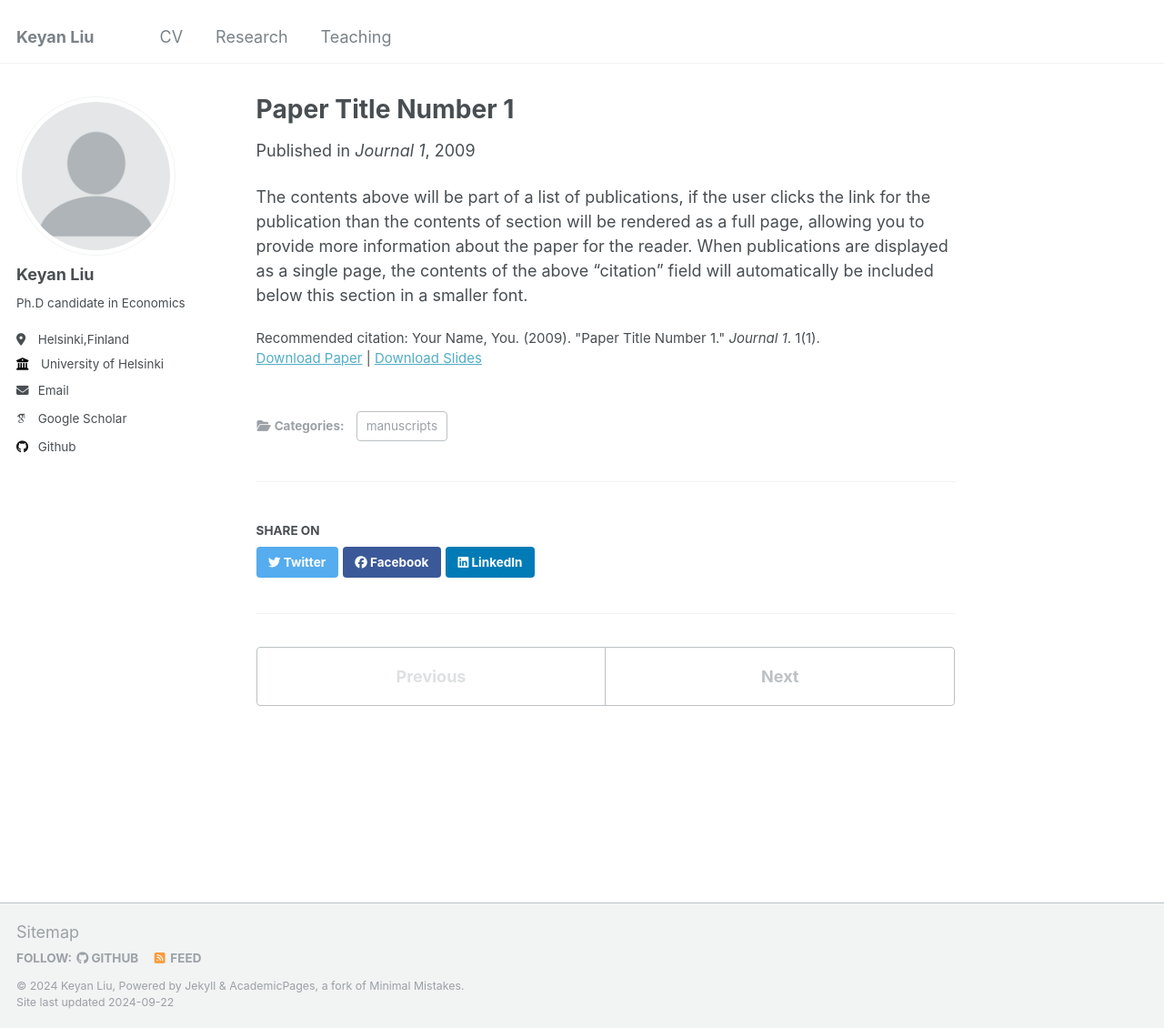
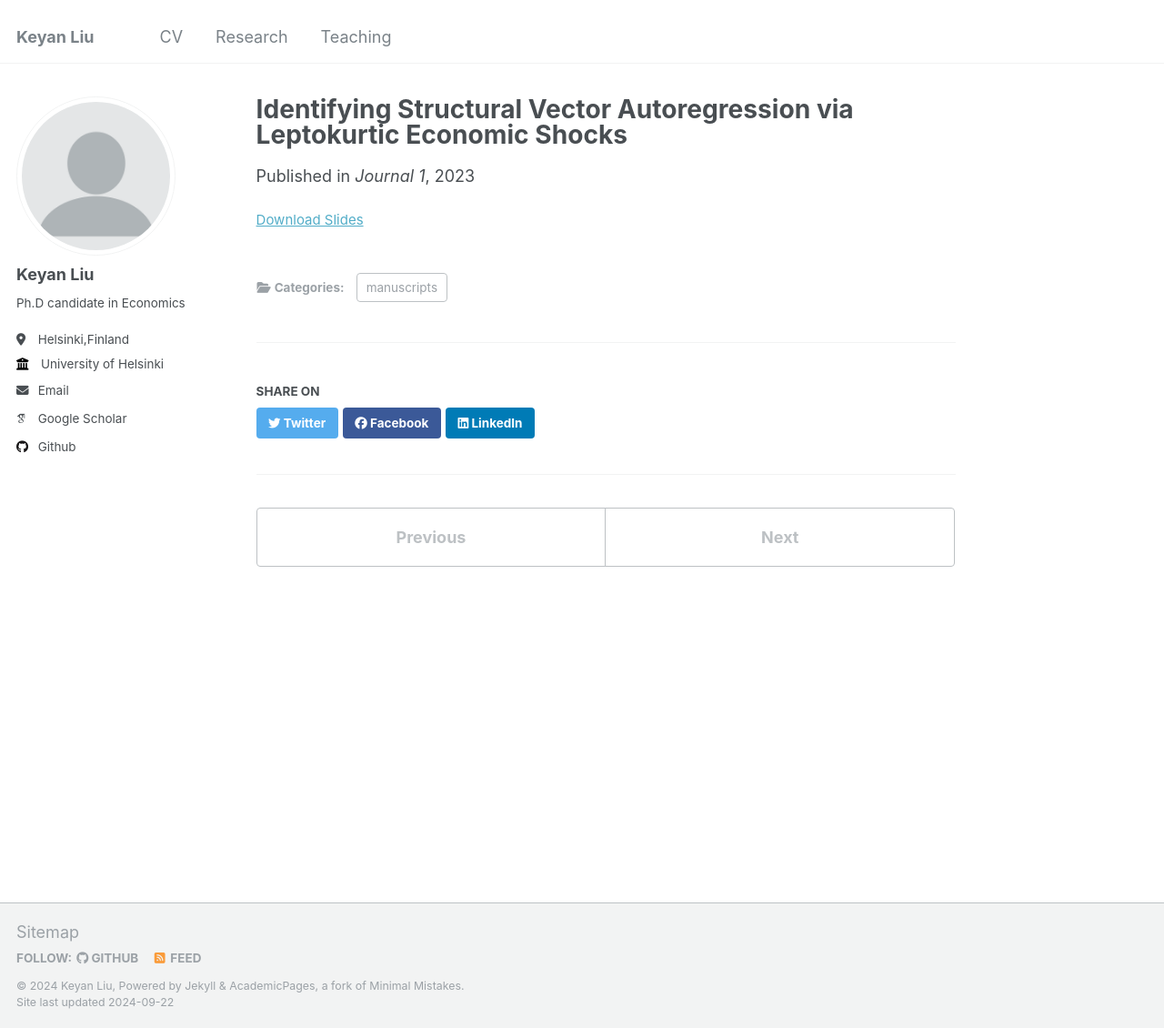
Before and after one commit to keyanliu1/keyanliu1.github.io, a Jekyll site: the page built from _publications/2009-10-01-paper-title-number-1.md, in a window 1280 px wide and 1130 px high. Shown: the whole window at 91% size. Built offline with Jekyll 4.4.1, drawn with Linux system fonts in a browser that asks for light colours; some web fonts are replaced.

Commit message:
2023-10-01-paper-title-number-1.md

```diff
--- a/_publications/2009-10-01-paper-title-number-1.md
+++ b/_publications/2009-10-01-paper-title-number-1.md
@@ -1,14 +1,12 @@
 ---
-title: "Paper Title Number 1"
+title: "Identifying Structural Vector Autoregression via Leptokurtic Economic Shocks"
 collection: publications
 category: manuscripts
 permalink: /publication/2009-10-01-paper-title-number-1
 excerpt: 'This paper is about the number 1. The number 2 is left for future work.'
-date: 2009-10-01
+date: 2023-10-01
 venue: 'Journal 1'
 slidesurl: 'http://academicpages.github.io/files/slides1.pdf'
 paperurl: 'http://academicpages.github.io/files/paper1.pdf'
-citation: 'Your Name, You. (2009). &quot;Paper Title Number 1.&quot; <i>Journal 1</i>. 1(1).'
+
 ---
-
-The contents above will be part of a list of publications, if the user clicks the link for the publication than the contents of section will be rendered as a full page, allowing you to provide more information about the paper for the reader. When publications are displayed as a single page, the contents of the above "citation" field will automatically be included below this section in a smaller font.
```
